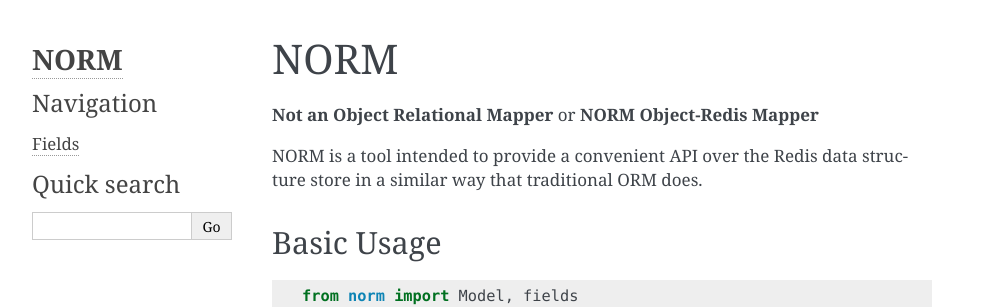
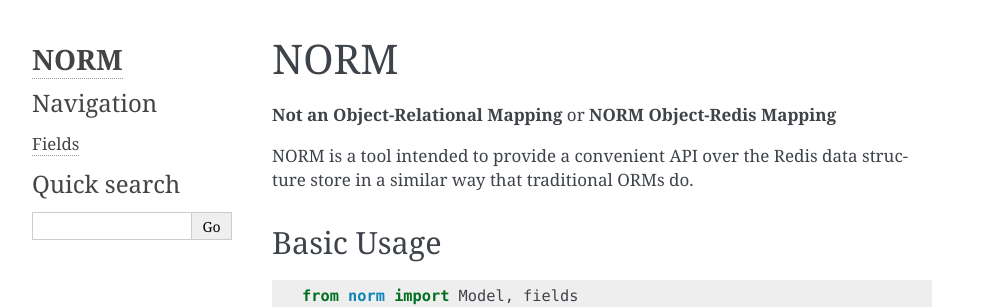
Before and after one commit to getfleety/coralillo, a Sphinx documentation site: the page built from docs/source/index.rst, in a window 1280 px wide. Shown: the top 307 px of the page, without its empty margins (148-1141 px from the left). Built offline with Sphinx 7.4.7, drawn with Linux system fonts in a browser that asks for light colours; formulas are drawn with MathJax 3.

Commit message:
something for the docs

```diff
--- a/docs/source/index.rst
+++ b/docs/source/index.rst
@@ -6,9 +6,9 @@
 NORM
 ====
 
-**Not an Object Relational Mapper** or **NORM Object-Redis Mapper**
+**Not an Object-Relational Mapping** or **NORM Object-Redis Mapping**
 
-NORM is a tool intended to provide a convenient API over the Redis data structure store in a similar way that traditional ORM does.
+NORM is a tool intended to provide a convenient API over the Redis data structure store in a similar way that traditional ORMs do.
 
 Basic Usage
 -----------
```
